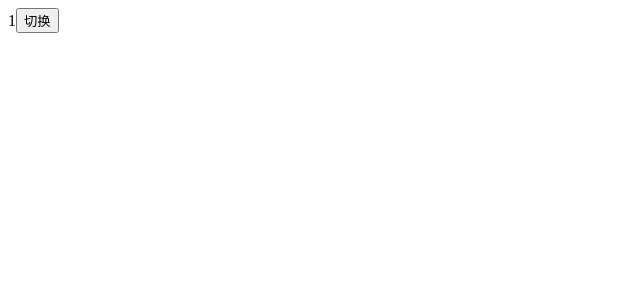
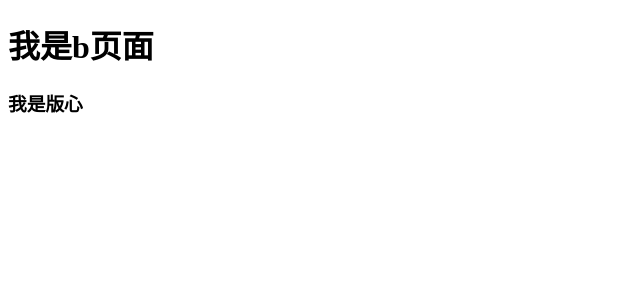
Before and after one commit to badai888/react, a React (Create React App) app: page / in a window 1280 px wide. Shown: the top 300 px of the page, without its empty margins (0-640 px from the left). Built offline with nearby package versions, Linux system fonts and the light colour scheme.

Commit message:
10高级组件

```diff
--- /dev/null
+++ b/src/components/Copy.js
@@ -0,0 +1,14 @@
+import React, { Component } from 'react'
+
+const Copy=(Com)=>{
+  return class Copy extends Component {
+  render() {
+    return (
+      <div>
+        <Com {...this.props}></Com>
+        <h3>我是版心</h3>
+      </div>
+    )
+  }
+}}
+export default Copy
--- a/src/components/Todoconent.js
+++ b/src/components/Todoconent.js
@@ -1,11 +1,12 @@
 import React, { Component } from 'react'
-
-export default class Todoconent extends Component {
+import Copy from './Copy'
+ class Todoconent extends Component {
   render() {
     return (
       <div>
-
+        <h1>我是b页面</h1>
       </div>
     )
   }
 }
+export default Copy(Todoconent)
--- a/src/components/Todoheader.js
+++ b/src/components/Todoheader.js
@@ -1,21 +1,10 @@
 import React, { Component } from 'react'
-import {ContextConsumer} from './context'
+
 export default class Todoheader extends Component {
   render() {
     return (
       <div>
-   <ContextConsumer>
-     {
-       (obj)=>{
-         return (
-           <div>
-             {obj.a}
-          <button onClick={()=>{obj.act(5)}}>切换</button>
-           </div>
-         )
-       }
-     }
-   </ContextConsumer>
+
       </div>
     )
   }
--- a/src/components/context.js
+++ /dev/null
@@ -1,32 +0,0 @@
-import React, { Component,createContext } from 'react'
-const contetx = createContext()
- class Context extends Component {
-  constructor(){
-    super()
-    this.state={
-      a:1,
-      b:2
-
-    }
-  }
-  render() {
-    return (
-      <div>
-        <contetx.Provider value={{...this.state,act:this.add}}>
-        {this.props.children}
-        </contetx.Provider>
-      </div>
-    )
-  }
-  add=(num)=>{
-   this.setState({
-     a:num
-   })
-  }
-}
-let ContextProvider =Context;
-let ContextConsumer = contetx.Consumer
-export {
-  ContextProvider,
-  ContextConsumer
-}
--- a/src/index.js
+++ b/src/index.js
@@ -1,11 +1,11 @@
 import React from 'react' // jsx 解析js中的标签（解析成js对象）
 import reactDom from 'react-dom'
 import App from './App'
- import {ContextProvider} from './components/context'
+
 reactDom.render(
- <ContextProvider>
+
   <App/>
- </ContextProvider>
+
   ,
   document.querySelector('#root')
 )
```
